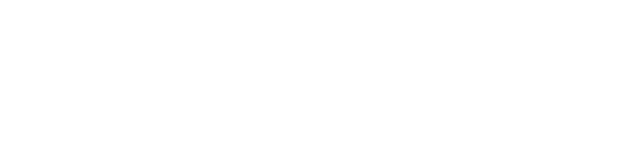
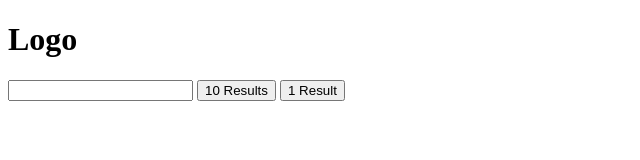
Before and after one commit to Tca0/Search-engine-web-page, a plain HTML site: page frontend/index.html in a window 1280 px wide. Shown: the whole page, without its empty margins (0-640 px from the left). Drawn offline with Linux system fonts and the light colour scheme.

Commit message:
Added form with search input and 2 buttons

```diff
--- a/frontend/index.html
+++ b/frontend/index.html
@@ -6,10 +6,15 @@
     <meta name="viewport" content="width=device-width, initial-scale=1.0">
     <link rel="shortcut icon" href="./images/explorer.png" type="image/x-icon">
     <title>Search Engine</title>
-    <script src="./js/index.js"></script>
+    <script src="./js/index.js" defer></script>
     <link rel="stylesheet" href="./styles/style.css">
 </head>
 <body>
-
+    <h1>Logo</h1>
+    <form>
+        <input type="search" placeholder="">
+        <input type="button" value="10 Results">
+        <input type="button" value="1 Result">
+    </form>
 </body>
 </html>
```
